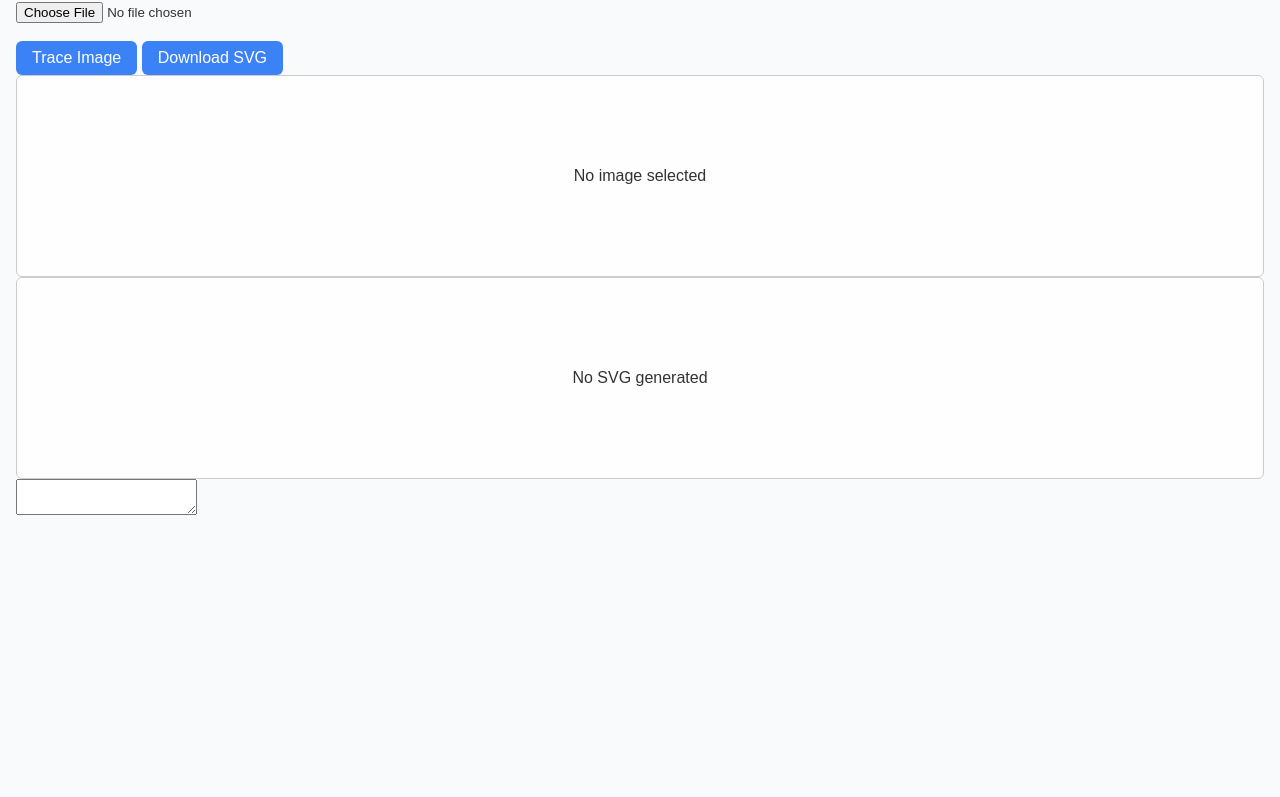
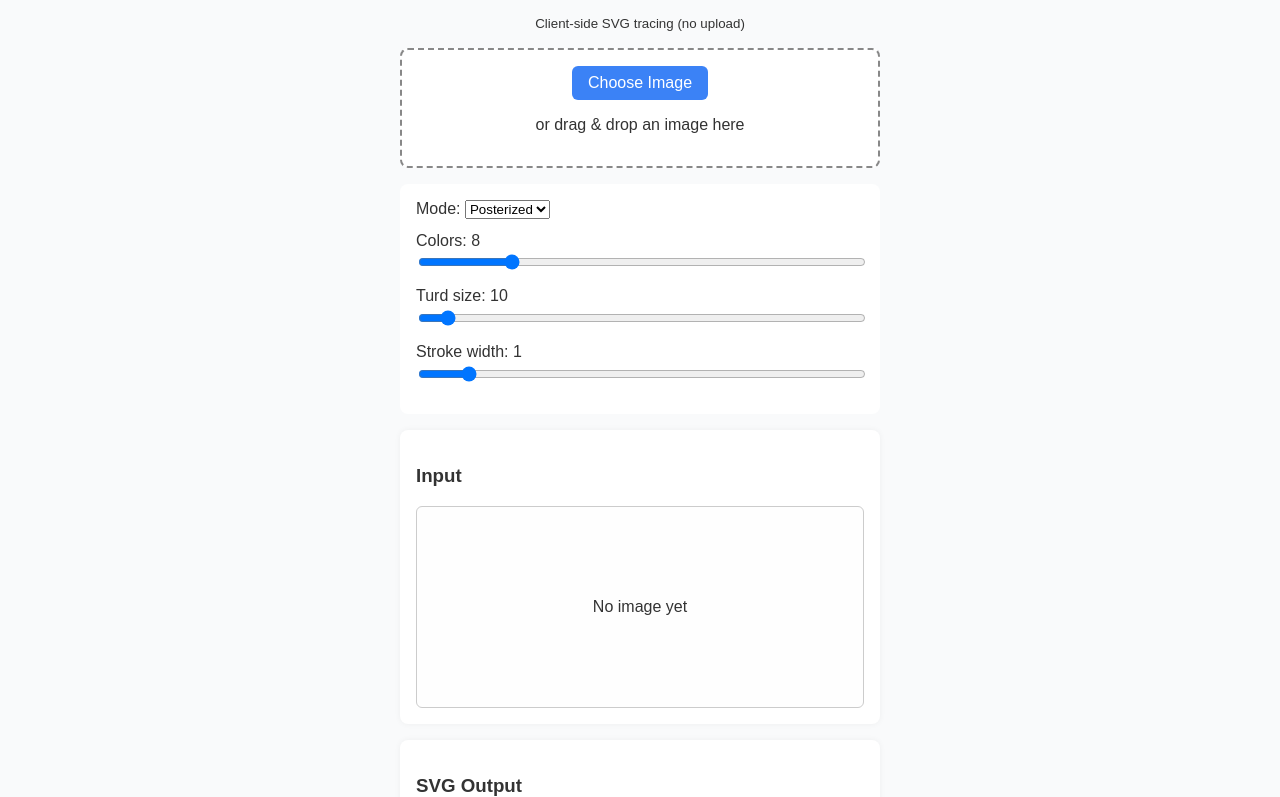
Before and after one commit to raj-311/image-trace-app, a plain HTML site: page index.html in a window 1280 px wide. Shown: the part 82-879 px from the top of the page. Before the commit the page ends 800 px from the top, so only its background shows below. Drawn offline with Linux system fonts and the light colour scheme.

Commit message:
Update index.html

```diff
--- a/index.html
+++ b/index.html
@@ -1,22 +1,73 @@
 <!DOCTYPE html>
 <html lang="en">
 <head>
-<meta charset="UTF-8">
-<meta name="viewport" content="width=device-width, initial-scale=1.0">
-<title>Mobile Image Trace</title>
-<link rel="stylesheet" href="style.css">
-<script src="https://unpkg.com/imagetracerjs@1.2.7/imagetracer_v1.2.7.js"></script>
+  <meta charset="UTF-8" />
+  <meta name="viewport" content="width=device-width, initial-scale=1" />
+  <title>Mobile Image Trace</title>
+  <link rel="stylesheet" href="style.css" />
 </head>
 <body>
-<div class="container">
-  <h2>Mobile Image Trace</h2>
-  <input type="file" id="upload" accept="image/*"><br><br>
-  <button class="btn-primary" onclick="traceImage()">Trace Image</button>
-  <button class="btn-secondary" onclick="downloadSVG()">Download SVG</button>
-  <div class="preview" id="imagePreview">No image selected</div>
-  <div class="preview" id="svgPreview">No SVG generated</div>
-  <textarea id="svgCode" readonly></textarea>
-</div>
-<script src="script.js"></script>
+  <div id="app">
+    <header>
+      <h1>Mobile Image Trace</h1>
+      <small>Client-side SVG tracing (no upload)</small>
+    </header>
+
+    <div
+      id="dropzone"
+      ondragover="event.preventDefault()"
+      ondrop="handleDrop(event)"
+    >
+      <input type="file" id="fileinput" accept="image/*" onchange="handleFile(event)" hidden />
+      <button onclick="document.getElementById('fileinput').click()">
+        Choose Image
+      </button>
+      <p>or drag & drop an image here</p>
+      <p id="error" class="error"></p>
+      <p id="loading" class="loading"></p>
+    </div>
+
+    <section id="controls">
+      <label>
+        Mode:
+        <select id="mode" onchange="runTrace()">
+          <option value="posterized">Posterized</option>
+          <option value="color">Color</option>
+          <option value="grayscale">Grayscale</option>
+        </select>
+      </label>
+      <label>
+        Colors: <span id="colorsVal">8</span>
+        <input type="range" id="colors" min="2" max="32" value="8" onchange="updateVal(this)" />
+      </label>
+      <label>
+        Turd size: <span id="turdVal">10</span>
+        <input type="range" id="turdSize" min="0" max="200" value="10" onchange="updateVal(this)" />
+      </label>
+      <label>
+        Stroke width: <span id="strokeVal">1</span>
+        <input type="range" id="strokeWidth" min="0" max="10" step="0.5" value="1" onchange="updateVal(this)" />
+      </label>
+    </section>
+
+    <section id="results">
+      <div class="box">
+        <h3>Input</h3>
+        <div id="inputPreview" class="preview">No image yet</div>
+      </div>
+
+      <div class="box">
+        <h3>SVG Output</h3>
+        <div id="svgOutput" class="preview">No SVG yet</div>
+        <div id="svgActions" style="display:none;">
+          <button onclick="downloadSvg()">Download SVG</button>
+          <button onclick="copySvg()">Copy SVG</button>
+        </div>
+      </div>
+    </section>
+  </div>
+
+  <script src="https://unpkg.com/imagetracerjs@1.2.7/imagetracer_v1.2.7.js"></script>
+  <script src="script.js"></script>
 </body>
 </html>
```
